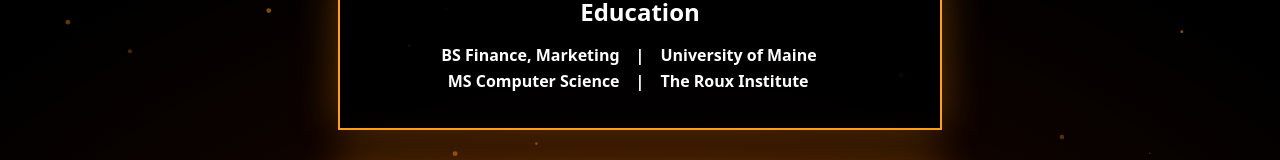
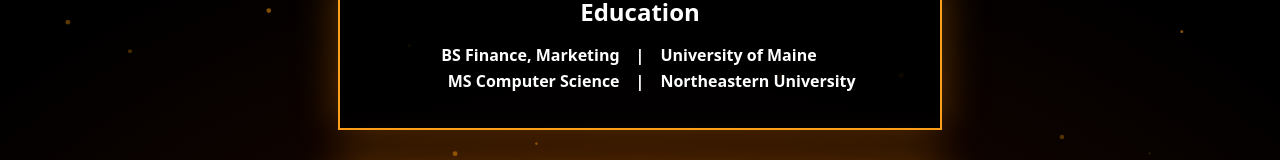
Before and after one commit to dmt33/Portfolio, a plain HTML site: page index.html in a window 1280 px wide. Shown: the part 350-510 px from the top of the page. Drawn offline with Linux system fonts and the light colour scheme.

Commit message:
Bug Fixes, HTML Wrapping Issue Fix

```diff
--- a/index.html
+++ b/index.html
@@ -128,7 +128,7 @@
       </p>
 
       <p style="margin-top: -2.25rem; padding-bottom: -1rem;">
-        <Strong>Creator of Grimoire | Casco Digital <Strong>
+        <Strong> Creator of Grimoire | Casco Digital <Strong>
       </p>
 
       <!--Top Buttons -->
@@ -152,7 +152,7 @@
         <div class="line">
           <span class="right">MS Computer Science</span>
           <span class="dot">|</span>
-          <span class="left">The Roux Institute </span>
+          <span class="left">Northeastern University </span>
         </div>
       </div>
 
```
